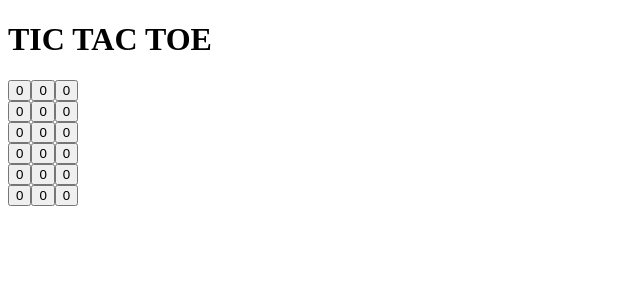
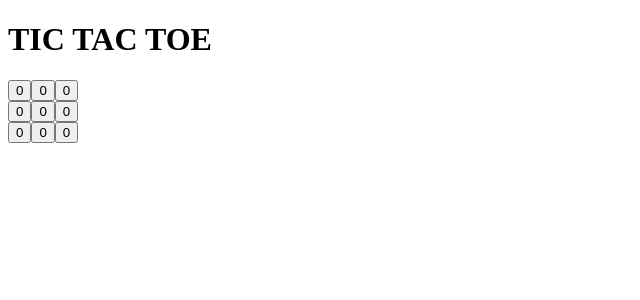
Before and after one commit to Deepak-Kumar-Yadav/tictactoe, a React (Vite) app: page / in a window 1280 px wide. Shown: the top 300 px of the page, without its empty margins (0-640 px from the left). Built offline with nearby package versions, Linux system fonts and the light colour scheme.

Commit message:
created Board and Square component

```diff
--- a/src/App.jsx
+++ b/src/App.jsx
@@ -5,6 +5,5 @@ export default () => (
   <>
     <h1>TIC TAC TOE</h1>
     <Board />
-    <Board />
   </>
 );
```
